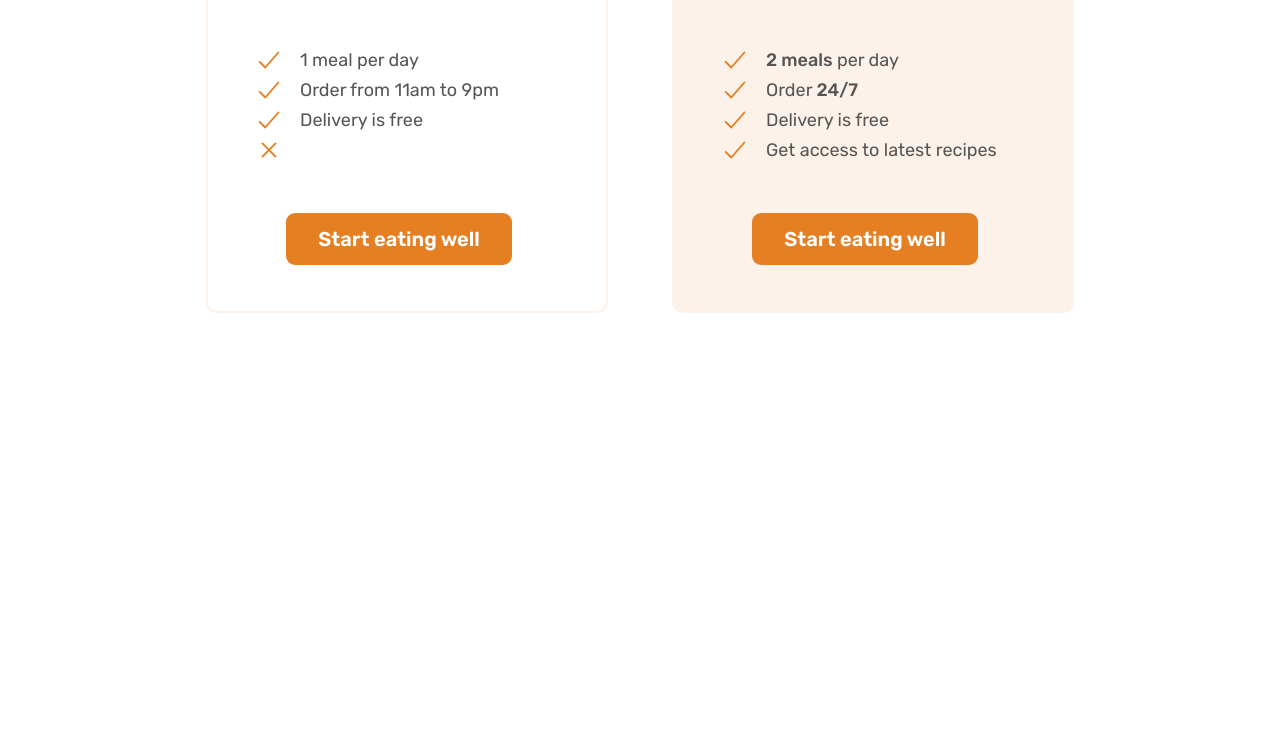
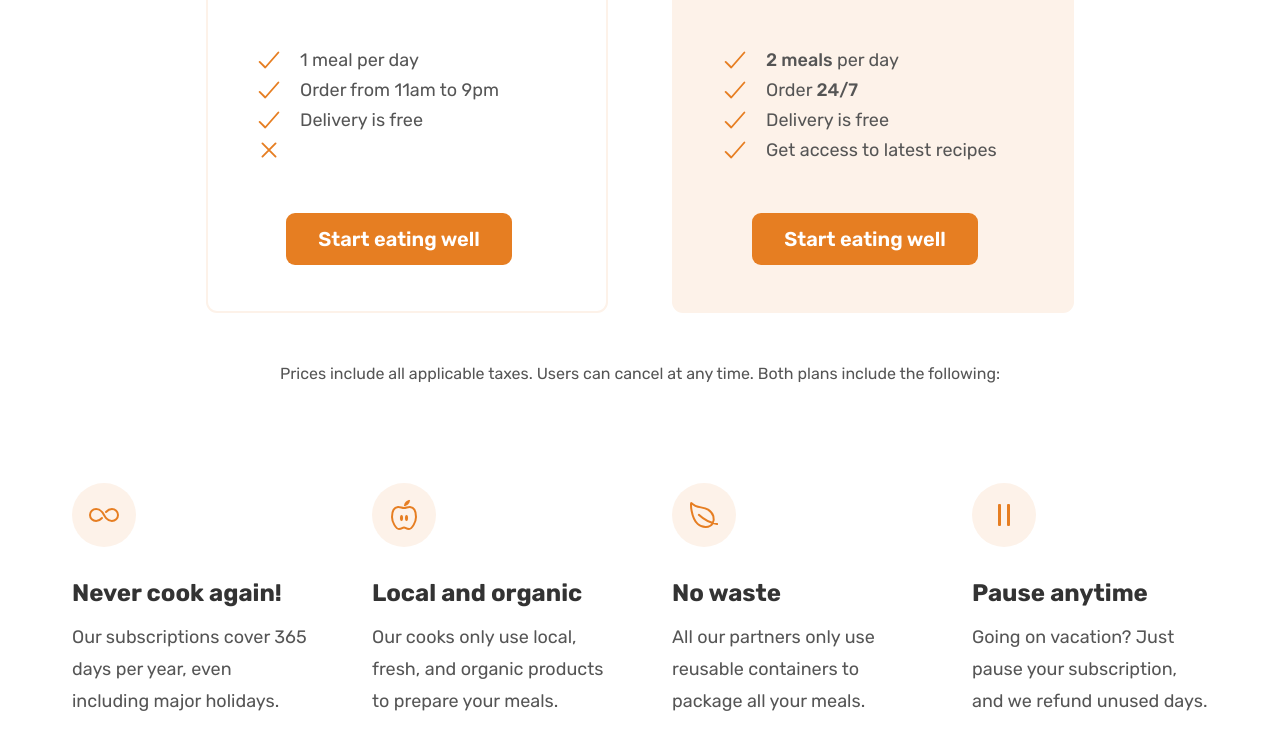
Before and after one commit to hamzaig/omni-food-html-css, a plain HTML site: page index.html in a window 1280 px wide. Shown: the part 5089-5838 px from the top of the page. Before the commit the page ends 5498 px from the top, so only its background shows below. Drawn offline with nearby package versions, Linux system fonts and the light colour scheme.

Commit message:
Build Features Part

```diff
--- a/css/general.css
+++ b/css/general.css
@@ -60,6 +60,15 @@ body {
   display: grid;
   column-gap: 6.4rem;
   row-gap: 9.6rem;
+  /* margin-bottom: 9.6rem; */
+}
+
+/* .grid:last-child {
+  margin-bottom: 0;
+} */
+
+.grid:not(:last-child) {
+  margin-bottom: 9.6rem;
 }
 
 .grid--2-cols {
--- a/css/style.css
+++ b/css/style.css
@@ -431,3 +431,31 @@
   text-align: center;
   margin-top: 4.8rem;
 }
+
+.plan-details {
+  font-size: 1.6rem;
+  line-height: 1.6;
+  text-align: center;
+}
+
+.feature-icon {
+  color: #e67e22;
+  width: 3.2rem;
+  height: 3.2rem;
+  margin-bottom: 3.2rem;
+  background-color: #fdf2e9;
+  padding: 1.6rem;
+  border-radius: 50%;
+}
+
+.feature-title {
+  font-size: 2.4rem;
+  color: #333;
+  font-weight: 700;
+  margin-bottom: 1.6rem;
+}
+
+.feature-text {
+  font-size: 1.8rem;
+  line-height: 1.8;
+}
--- a/index.html
+++ b/index.html
@@ -325,7 +325,7 @@
         <h2 class="heading-secondary">Eating well without breaking the bank</h2>
       </div>
 
-      <div class="container grid grid--2-cols">
+      <div class="container grid grid--2-cols margin-bottom-md">
         <div class="pricing-plan pricing-plan--starter">
           <header class="plan-header">
             <p class="plan-name">Starter</p>
@@ -383,8 +383,47 @@
           </div>
         </div>
       </div>
+
+      <div class="container aside grid">
+        <aside class="plan-details">
+          Prices include all applicable taxes. Users can cancel at any time.
+          Both plans include the following:
+        </aside>
+      </div>
+
+      <div class="container grid grid--4-cols">
+
+        <div class="feature">
+          <ion-icon class="feature-icon" name="infinite-outline"></ion-icon>
+          <p class="feature-title">Never cook again!</p>
+          <p class="feature-text">
+            Our subscriptions cover 365 days per year, even including major holidays.
+          </p>
+        </div>
+
+        <div class="feature">
+          <ion-icon class="feature-icon" name="nutrition-outline"></ion-icon>
+          <p class="feature-title">Local and organic</p>
+          <p class="feature-text">
+            Our cooks only use local, fresh, and organic products to prepare your meals.
+          </p>
+        </div>
+        <div class="feature">
+          <ion-icon class="feature-icon" name="leaf-outline"></ion-icon>
+          <p class="feature-title"> No waste</p>
+          <p class="feature-text">
+            All our partners only use reusable containers to package all your meals.
+          </p>
+        </div>
+        <div class="feature">
+          <ion-icon class="feature-icon" name="pause-outline"></ion-icon>
+          <p class="feature-title">Pause anytime</p>
+          <p class="feature-text">
+            Going on vacation? Just pause your subscription, and we refund unused days.
+          </p>
+        </div>
+      </div>
     </section>
-
   </main>
 </body>
 
```
